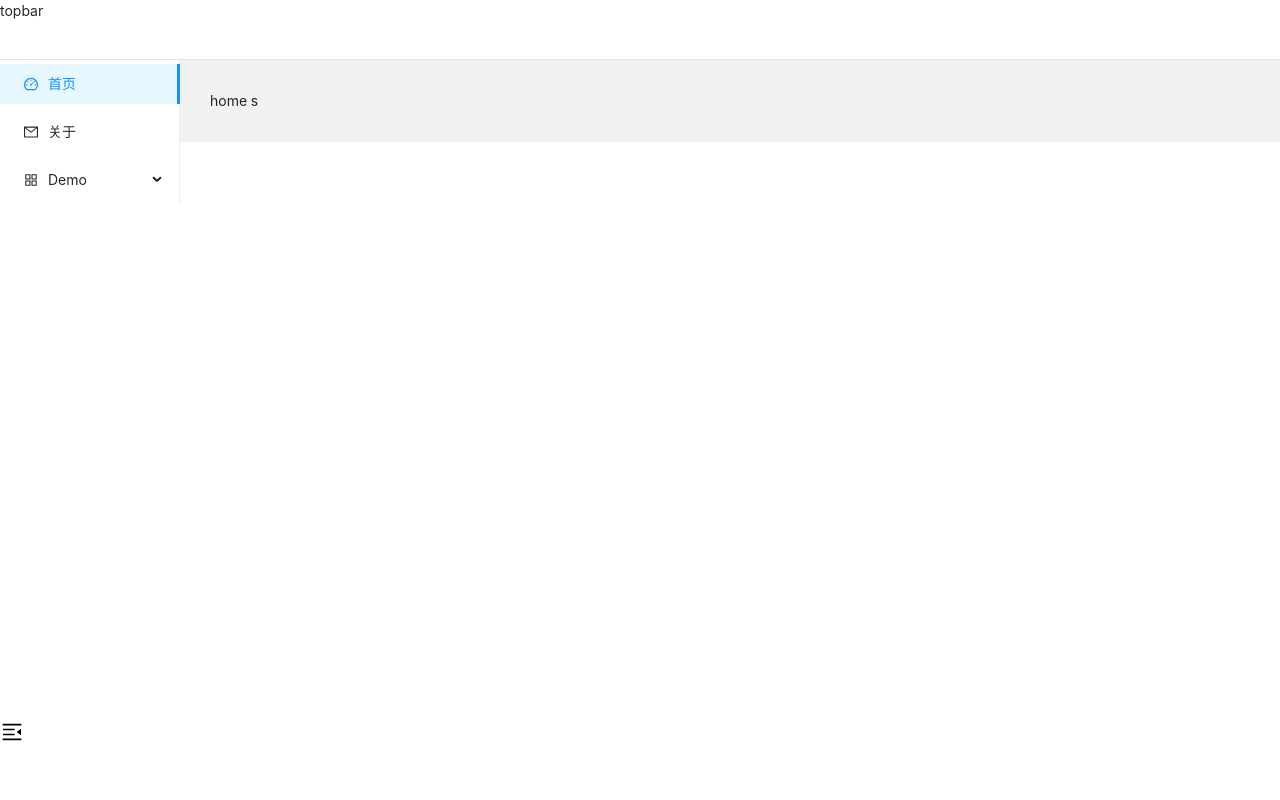
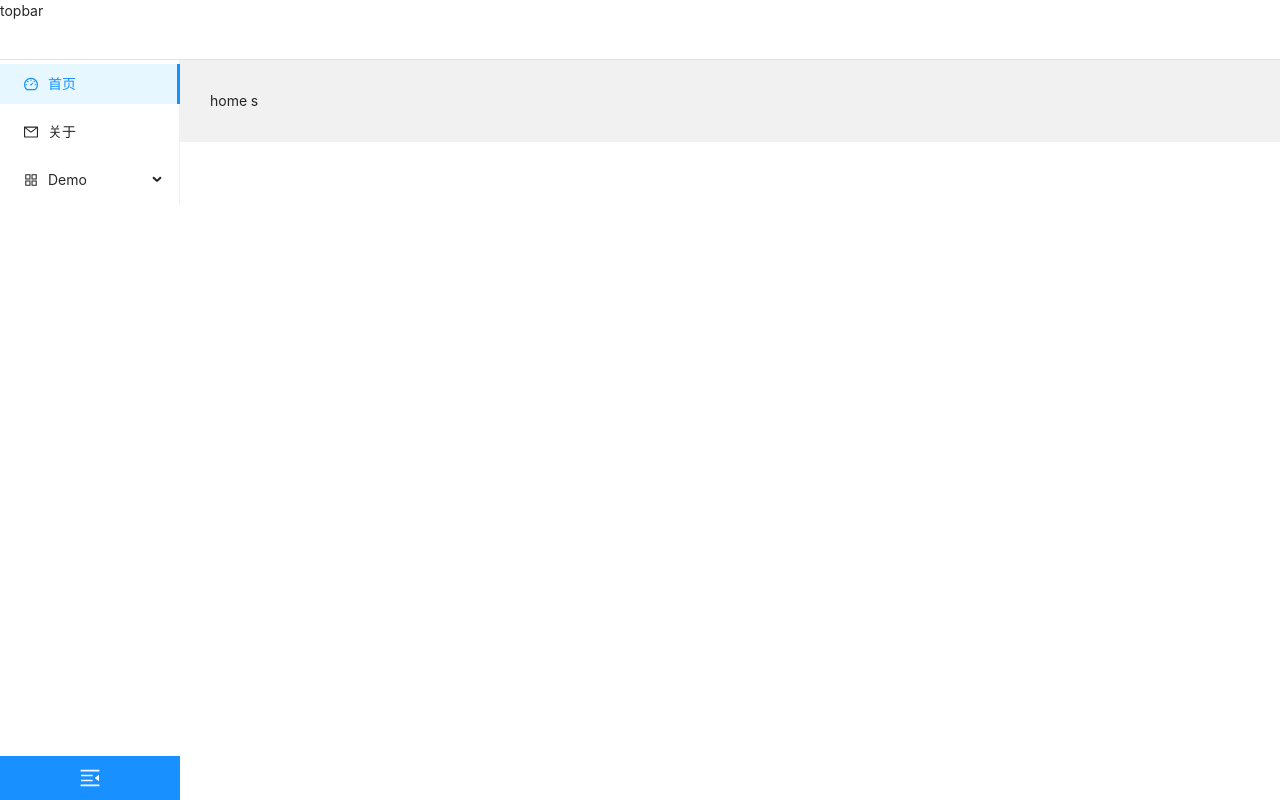
Before and after one commit to Tvibe58/react-admin-js, a React (Create React App) app: page /home in a window 1280 px wide. Built offline with nearby package versions, Linux system fonts and the light colour scheme.

Commit message:
siderbar

```diff
--- a/package.json
+++ b/package.json
@@ -6,7 +6,7 @@
     "@testing-library/jest-dom": "^5.16.5",
     "@testing-library/react": "^13.4.0",
     "@testing-library/user-event": "^13.5.0",
-    "antd": "^4.23.3",
+    "antd": "^4.23.4",
     "react": "^18.2.0",
     "react-dom": "^18.2.0",
     "react-router-dom": "^6.4.1",
--- /dev/null
+++ b/src/components/layout/components/sideBar/SiderBarMenu.js
@@ -0,0 +1,34 @@
+import { useNavigate, useLocation } from 'react-router-dom'
+import { Menu } from 'antd';
+import React from 'react';
+const renderMenu = (data) => {
+  return data.map(item => {
+    if (item.children) {
+      renderMenu(item.children)
+    }
+    if (item.meta && item.meta.title) {
+      item.label = item.meta.title
+    }
+    item.key = item.path || ''
+    return item
+  })
+}
+
+const SiderBarMenu = (props) => {
+  const navigate = useNavigate()
+  const onClick = (e) => {
+    navigate(e.key || '/');
+  };
+  const location = useLocation()
+  return (
+    <Menu
+      onClick={onClick}
+      defaultSelectedKeys={location.pathname}
+      mode="inline"
+      inlineCollapsed={props.isCollapsed}
+      items={renderMenu(props.menuRouters)}
+    />
+  )
+}
+
+export default SiderBarMenu;
--- a/src/components/layout/components/sideBar/index.js
+++ b/src/components/layout/components/sideBar/index.js
@@ -1,72 +1,36 @@
 import { routers } from 'router/index';
-import { useNavigate, useLocation } from 'react-router-dom'
-import { Menu } from 'antd';
 import React from 'react';
-import Toggle from 'components/Toggle'
+import Toggle from 'components/toggle';
+import SiderBarMenu from './SiderBarMenu';
 
-const renderMenu = (data) => {
-  return data.map(item => {
-    if (item.children) {
-      renderMenu(item.children)
+class SiderBar extends React.Component {
+  constructor(props) {
+    super(props);
+    this.state = { isCollapsed: false };
+
+    // 为了在回调中使用 `this`，这个绑定是必不可少的
+    this.toggleClick = this.toggleClick.bind(this);
   }
-    if (item.meta && item.meta.title) {
-      item.label = item.meta.title
+  toggleClick () {
+    this.setState(state => ({
+      isCollapsed: !state.isCollapsed
+    }));
   }
-    item.key = item.path || ''
-    // item.key = item.name || ''
-    return item
-  })
-}
-
-// let path = ''
-
-// const goTo = (data, key) => {
-//   for (let i = 0; i < data.length; i++) {
-//     if (data[i].name === key) {
-//       // console.log(data[i].name, key, data[i].path)
-//       path = data[i].path
-//       break;
-//     } else if (data[i].children && data[i].key !== key) {
-//       goTo(data[i].children, key)
-//     }
-//   }
-//   return path
-// }
-
-
-const SiderBar = () => {
-  const navigate = useNavigate()
-  const onClick = (e) => {
-    // console.log('click ', e);
-    navigate(e.key || '/');
-    // const path = goTo(routers, e.key)
-    // console.log('path', path)
-    // navigate(path);
-  };
+  render () {
     const myRouters = routers.filter(item => item.meta && item.meta.isRoot)
     const menuRouters = myRouters[0].children || []
-  const location = useLocation()
-  let isCollapsed = false
-  const toggleClick = () => {
-    isCollapsed = !isCollapsed
-    console.log('isCollapsed', isCollapsed)
-  }
     return (
       <div className="sidebar-container">
         <div className="scrollbar-wrapper">
-        <Menu
-          onClick={onClick}
-          defaultSelectedKeys={location.pathname}
-          mode="inline"
-          inlineCollapsed={isCollapsed}
-          items={renderMenu(menuRouters)}
-        />
+          <SiderBarMenu isCollapsed={this.state.isCollapsed} menuRouters={menuRouters} />
+
         </div>
         <div className="collapse">
-        <Toggle isActive={!isCollapsed} toggleClick={toggleClick} />
+          <Toggle isActive={!this.state.isCollapsed} toggleClick={this.toggleClick} />
         </div>
       </div>
     )
   }
+}
 
 export default SiderBar;
--- a/src/components/layout/components/sideBar/sidebar.scss
+++ b/src/components/layout/components/sideBar/sidebar.scss
@@ -28,11 +28,7 @@
     overflow: hidden;
     padding-top: $topBarHeight;
     // background: #0064fe;
-    padding-bottom: 80px;
-    //reset element-ui css
-    .horizontal-collapse-transition {
-      transition: 0s width ease-in-out, 0s padding-left ease-in-out, 0s padding-right ease-in-out;
-    }
+    padding-bottom: 44px;
 
     .scrollbar-wrapper {
       overflow-y: overlay;
@@ -40,7 +36,6 @@
       height: 100%;
       position: relative;
       &::-webkit-scrollbar {
-        // width: 6px;
         width: 0px;
       }
       &:hover::-webkit-scrollbar {
@@ -48,15 +43,36 @@
         width: 6px;
       }
       &::-webkit-scrollbar-thumb {
-        // box-shadow: inset 0 0 5px rgba(0, 0, 0, 0.2);
-        // border-radius: 10px;
         background: rgba($color: #000, $alpha: 0.05);
-        // background: rgba($color: #91d5ff, $alpha: 0.8);
       }
       &::-webkit-scrollbar-track {
-        // box-shadow: inset 0 0 5px rgba(0, 0, 0, 0.2);
         border-radius: 0;
-        // background: rgba($color: #e6f7ff, $alpha: 0.6);
+      }
+    }
+
+    .collapse {
+      background: #1890ff;
+      position: absolute;
+      bottom: 0;
+      left: 0;
+      right: 0;
+      height: 44px;
+      display: flex;
+      justify-content: center;
+      align-items: center;
+      text-align: center;
+      .com-toggle {
+        display: inline-block;
+        padding: 6px;
+        cursor: pointer;
+        border-radius: 50%;
+        transition: background 0.3s;
+        &:hover {
+          background: rgba(68, 91, 120, 0.5);
+        }
+        svg {
+          fill: #fff;
+        }
       }
     }
 
```
Also changed, not shown: 1 other file (tests, documents, lock files or other folders). Lines whose indentation alone changed are shown as unchanged.
